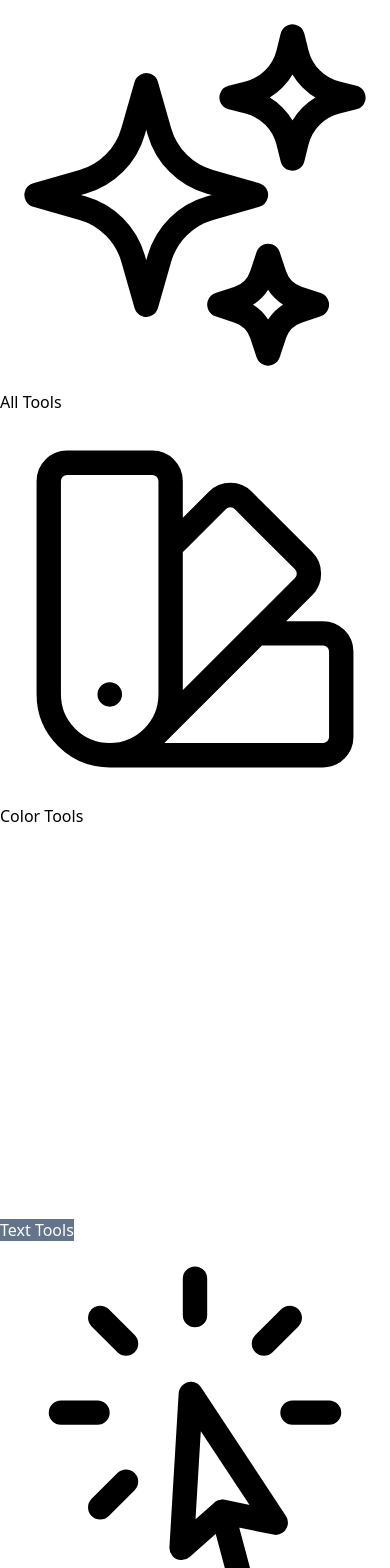
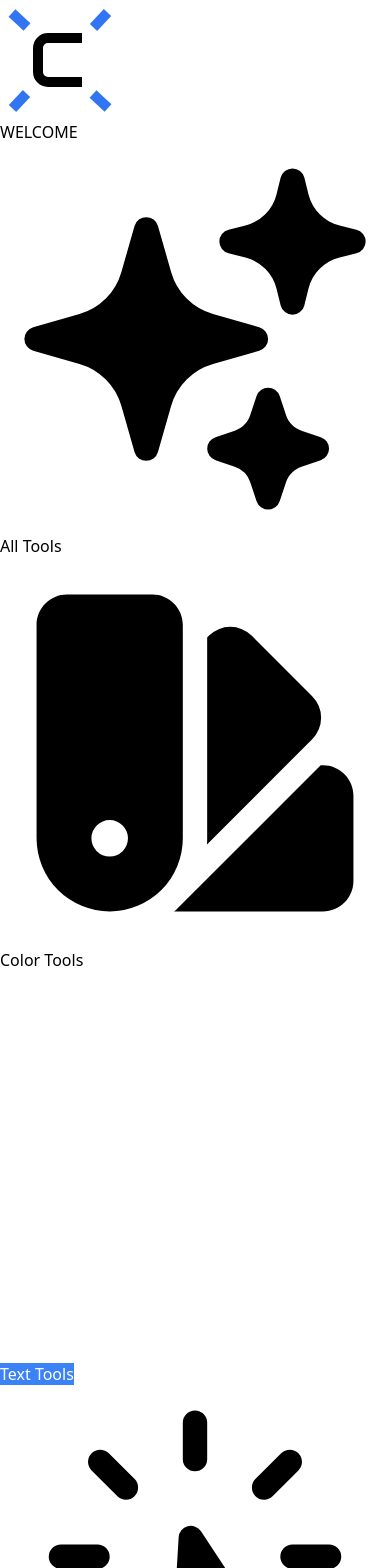
Before and after one commit to ramijames/CrispTools, a Vue app: page /text-tools in a window 390 px wide. Shown: the top 1568 px of the page. Built offline with nearby package versions, Linux system fonts and the light colour scheme; a web font is replaced by a local one; what vue3-colorpicker, vue3-highlightjs would draw is missing.

Commit message:
Returned header to place

```diff
--- a/src/App.vue
+++ b/src/App.vue
@@ -1,12 +1,15 @@
 <template>
   <!-- <Header /> -->
-  <section class="flex flex-col lg:flex-row max-w-screen-2xl mx-auto">
+  <section class="flex flex-col">
+      <Header />
+      <section class="flex flex-col lg:flex-row max-w-screen-2xl mx-auto w-full">
         <section class="flex flex-col w-full lg:w-1/4 border-r">
           <Sidebar />
         </section>
         <section class="w-full flex flex-col min-h-screen border-r">
           <RouterView />
           <Footer />
+        </section>
       </section>
   </section>
 
--- a/src/components/layout/Header.vue
+++ b/src/components/layout/Header.vue
@@ -33,12 +33,12 @@ const mobileMenuOpen = ref(false);
 </script>
 
 <template>
-  <header class="w-full bg-white py-4 mb-4">
+  <header class="w-full bg-white py-4 border-b">
     <nav class="max-w-screen-2xl w-full mx-auto flex flex-row items-center justify-between gap-6 px-8" aria-label="Global" >
       <div class="flex lg:flex-1">
         <router-link to="/" class="flex flex-row gap-2 justify-center items-center">
-          <img class="h-8 w-auto" src="/crisp-logo-white.svg" alt="Crisp Tools"/>
-          <span class="text-xs font-semibold text-neutral-300 pl-8 tracking-widest">WELCOME add user name here</span>
+          <img class="h-8 ml-2 w-auto" src="/crisp-logo-white.svg" alt="Crisp Tools"/>
+          <span class="text-xs font-semibold text-neutral-300 tracking-widest">WELCOME</span>
         </router-link>
       </div>
     </nav>
--- a/src/components/layout/SideBar.vue
+++ b/src/components/layout/SideBar.vue
@@ -5,18 +5,18 @@ import {
   SwatchIcon,
   SparklesIcon,
   CursorArrowRaysIcon
-} from "@heroicons/vue/24/outline";
+} from "@heroicons/vue/24/solid";
 
 </script>
 
 <template>
   <aside class="w-full px-4 lg:pr-4">
-    <nav class="w-full flex flex-col px-0 lg:px-2 py-2 lg:py-0 lg:my-4" aria-label="Global" >
+    <nav class="w-full flex flex-col justify-start px-0 lg:px-2 py-2 lg:py-0 lg:my-4" aria-label="Global" >
       <div class="flex flex-row lg:flex-col gap-4 lg:gap-1 whitespace-nowrap overflow-x-auto">
-        <router-link to="/" class="text-md font-semibold text-slate-500 px-4 rounded-full flex flex-row leading-10"><SparklesIcon class="p-1 h-7 mr-3 w-auto self-center"></SparklesIcon> All Tools</router-link>
-        <router-link to="/color-tools" class="text-md font-semibold text-slate-500 px-4 rounded-full flex flex-row leading-10"><SwatchIcon class="p-1 h-7 mr-3 w-auto self-center"></SwatchIcon> Color Tools</router-link>
-        <router-link to="/text-tools" class="text-md font-semibold text-slate-500 px-4 rounded-full flex flex-row leading-10"><DocumentTextIcon class="p-1 h-7 mr-3 w-auto self-center"></DocumentTextIcon> Text Tools</router-link>
-        <router-link to="/css-tools" class="text-md font-semibold text-slate-500 px-4 rounded-full flex flex-row leading-10"><CursorArrowRaysIcon class="p-1 h-7 mr-3 w-auto self-center"></CursorArrowRaysIcon> CSS Tools</router-link>
+        <router-link to="/" class="hover:bg-slate-50 text-md font-semibold text-black px-4 rounded-full flex flex-row leading-10"><SparklesIcon class="p-1 h-7 mr-3 w-auto self-center text-blue-500"></SparklesIcon> All Tools</router-link>
+        <router-link to="/color-tools" class="hover:bg-slate-50 text-md font-semibold text-black px-4 rounded-full flex flex-row leading-10"><SwatchIcon class="p-1 h-7 mr-3 w-auto self-center text-blue-500"></SwatchIcon> Color Tools</router-link>
+        <router-link to="/text-tools" class="hover:bg-slate-50 text-md font-semibold text-black px-4 rounded-full flex flex-row leading-10"><DocumentTextIcon class="p-1 h-7 mr-3 w-auto self-center text-blue-500"></DocumentTextIcon> Text Tools</router-link>
+        <router-link to="/css-tools" class="hover:bg-slate-50 text-md font-semibold text-black px-4 rounded-full flex flex-row leading-10"><CursorArrowRaysIcon class="p-1 h-7 mr-3 w-auto self-center text-blue-500"></CursorArrowRaysIcon> CSS Tools</router-link>
       </div>
     </nav>
   </aside>
@@ -27,7 +27,17 @@ import {
 .router-link-active,
 .router-link-exact-active {
   @apply text-white;
-  @apply bg-slate-500;
+  @apply bg-blue-500;
+}
+
+.router-link-active:hover,
+.router-link-exact-active:hover {
+  @apply bg-blue-600;
+}
+
+.router-link-active svg,
+.router-link-exact-active svg {
+  @apply text-white;
 }
 
 </style>
```
Also changed, not shown: public/crisp-logo-white.svg. Lines whose indentation alone changed are shown as unchanged.
